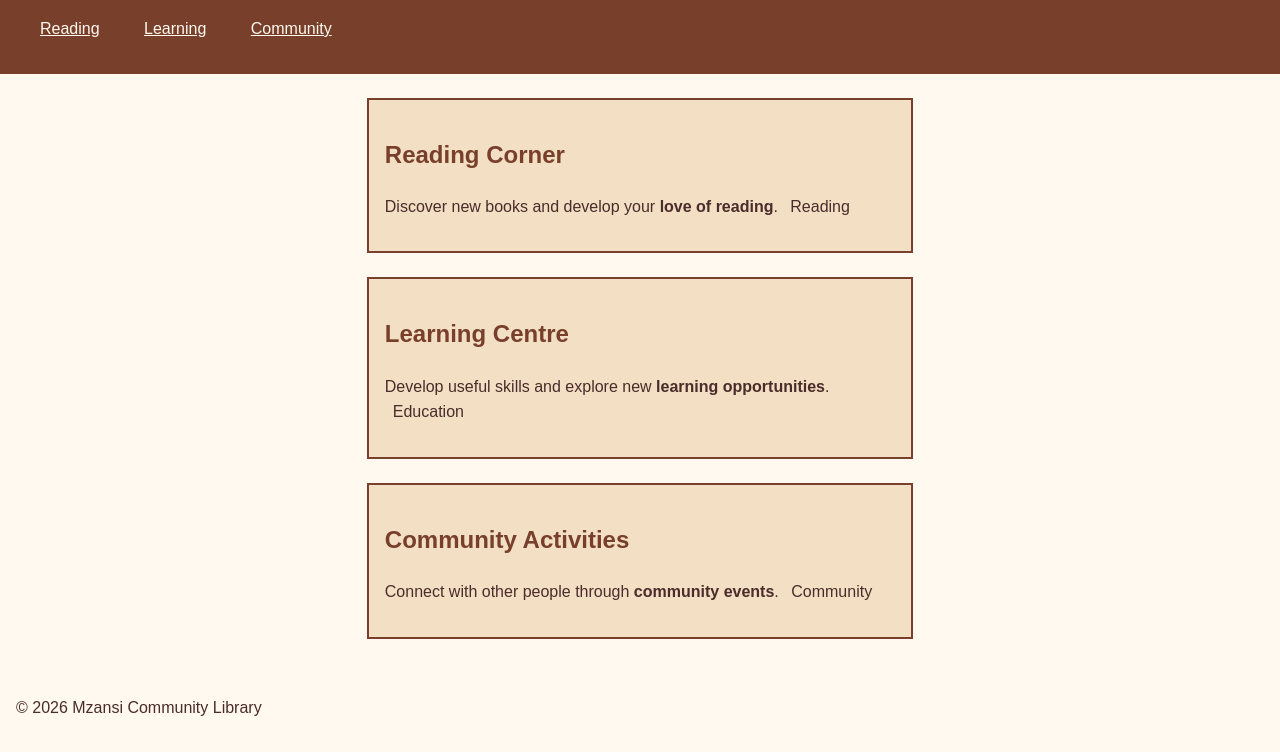
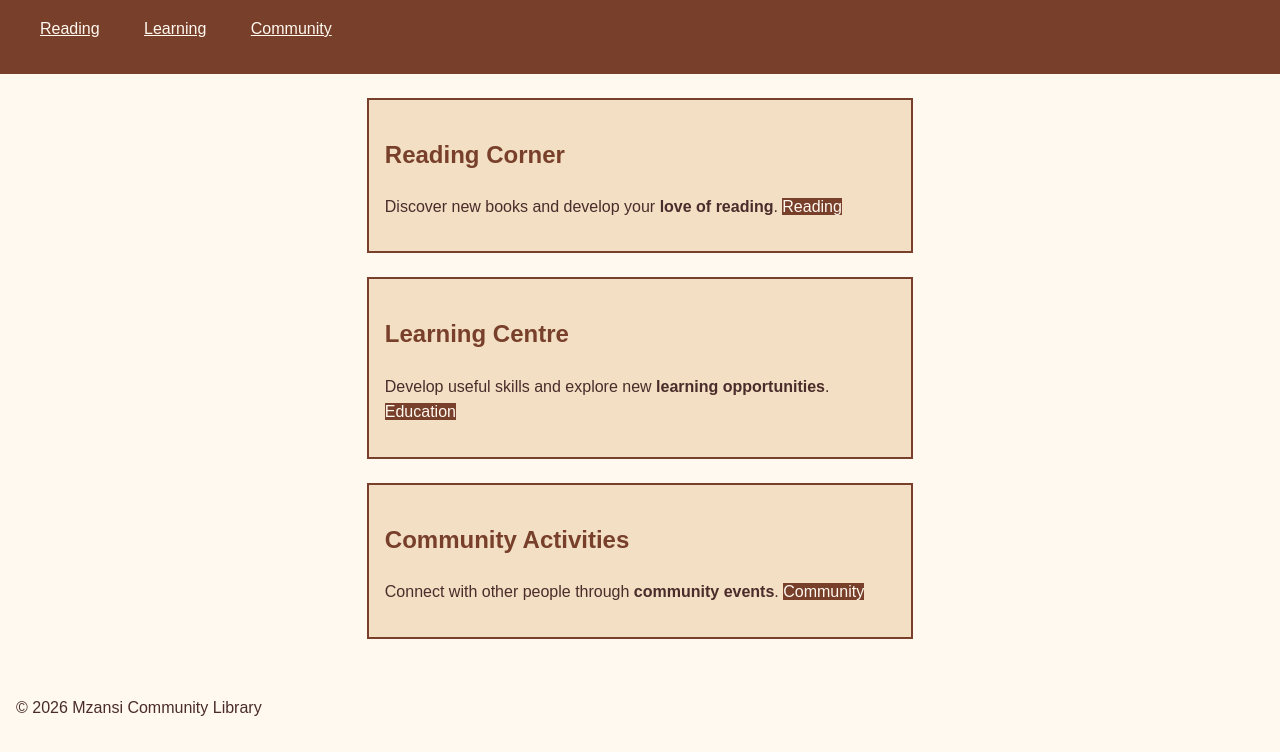
Before and after one commit to thabomapedi1/frontend-journey, a plain HTML site: page week-05/day-26/index.html in a window 1280 px wide. Shown: the part 110-862 px from the top of the page. Drawn offline with Linux system fonts and the light colour scheme.

Commit message:
Fix tag background contrast

```diff
--- a/week-05/day-26/style.css
+++ b/week-05/day-26/style.css
@@ -66,8 +66,8 @@ h2 {
 }
 
 .tag {
-    background-color: var(--color-accent);
-    padding: var(--space-1);
+    background-color: var(--color-primary);
+    color: var(--color-background);
 }
 
 footer {
```
